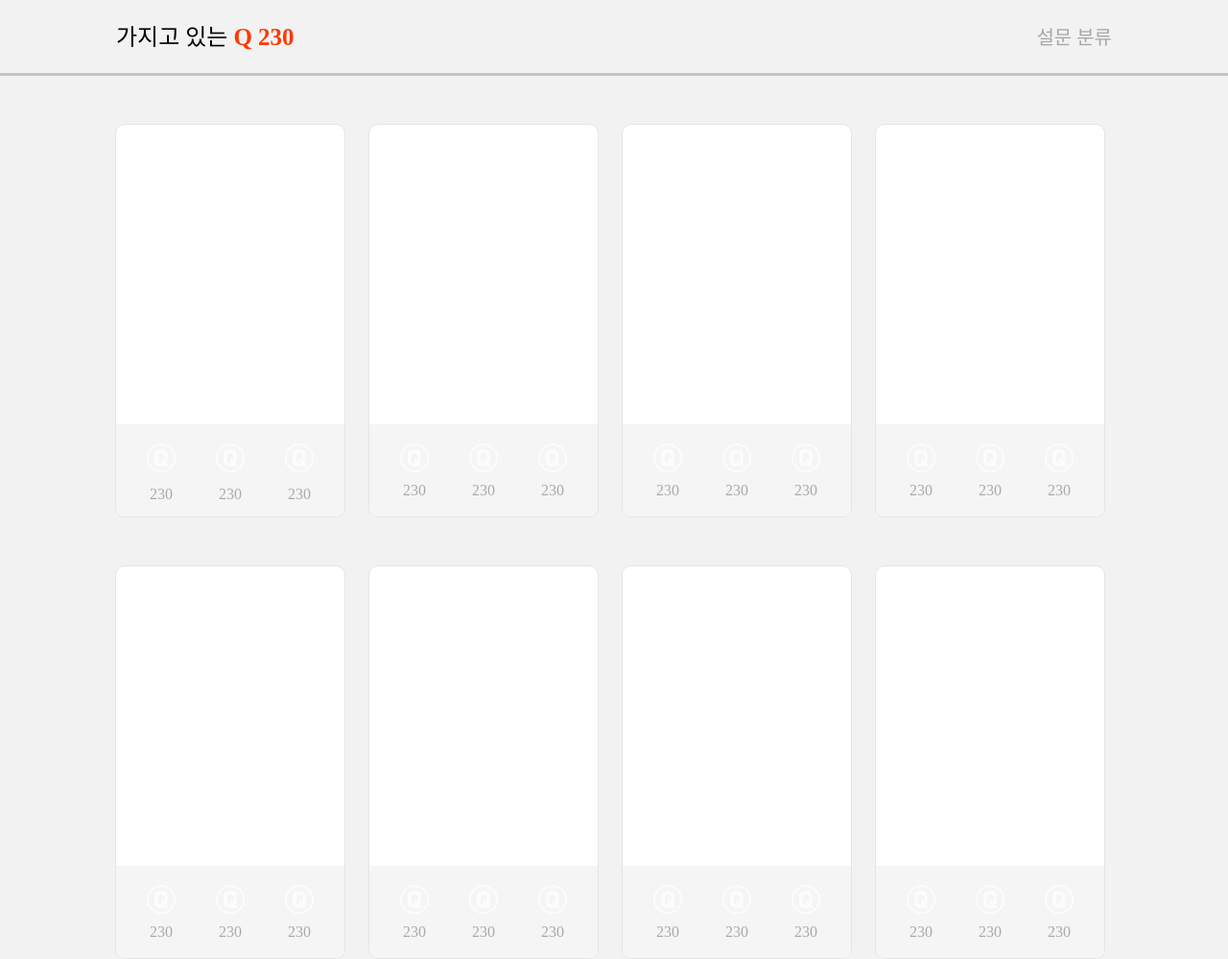
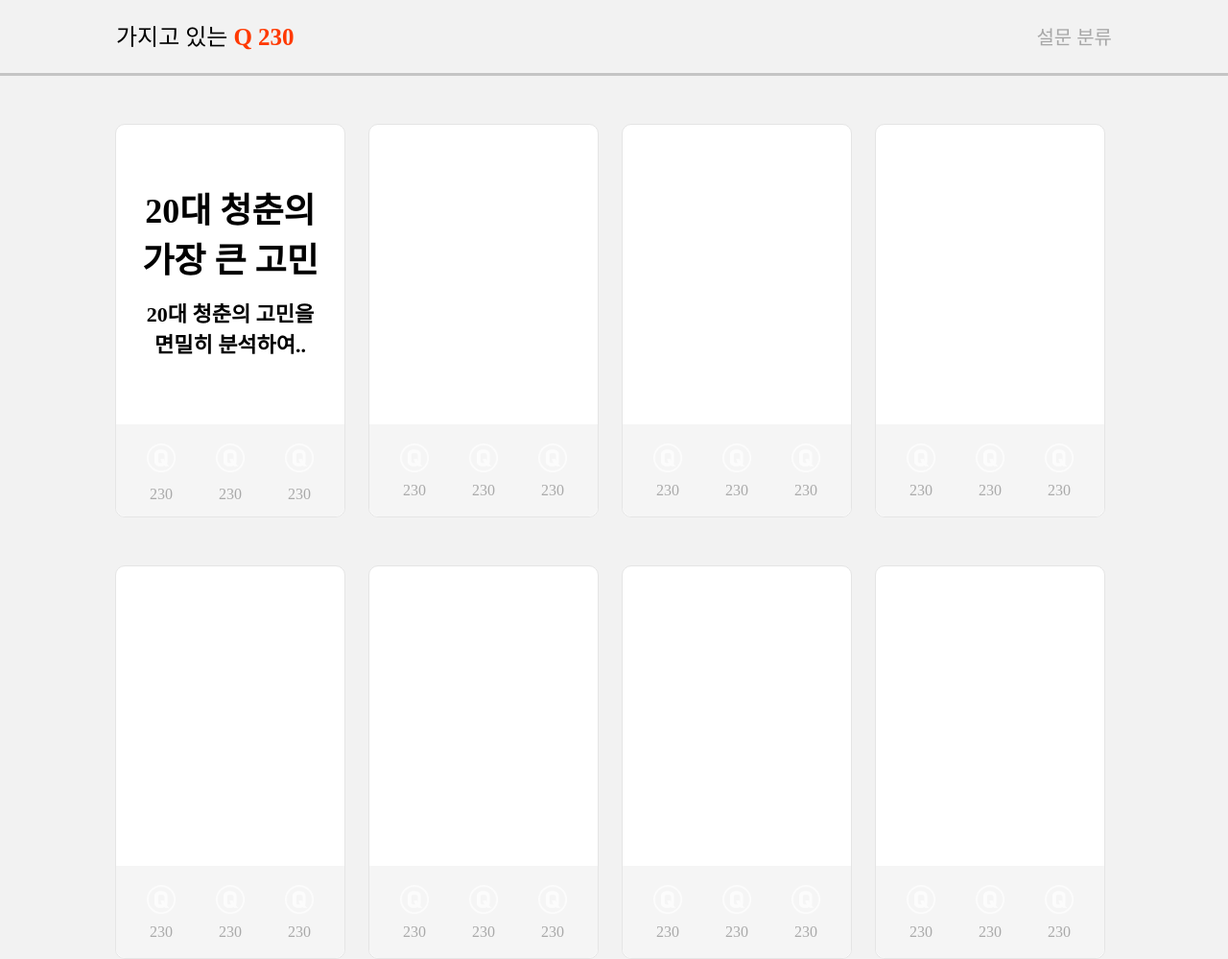
Before and after one commit to bdh1011/Ques, a Python web app: template app/templates/main.html in a window 1280 px wide. Shown: the part 481-1480 px from the top of the page at 96% size. Run offline with Jinja, Linux system fonts and the light colour scheme; the template is opened without the code that fills it, so the values that code supplies are empty.

Commit message:
Update main.html

```diff
--- a/app/templates/main.html
+++ b/app/templates/main.html
@@ -46,6 +46,8 @@
 		</div>
 		<div class="cards">
 			<div class="card">
+				<h2>20대 청춘의 가장 큰 고민</h2>
+				<h3>20대 청춘의 고민을 면밀히 분석하여..</h3>
 				<div class="card_bottom">
 					<div class="card_icon">
 						<div class="icon"></div>
```
